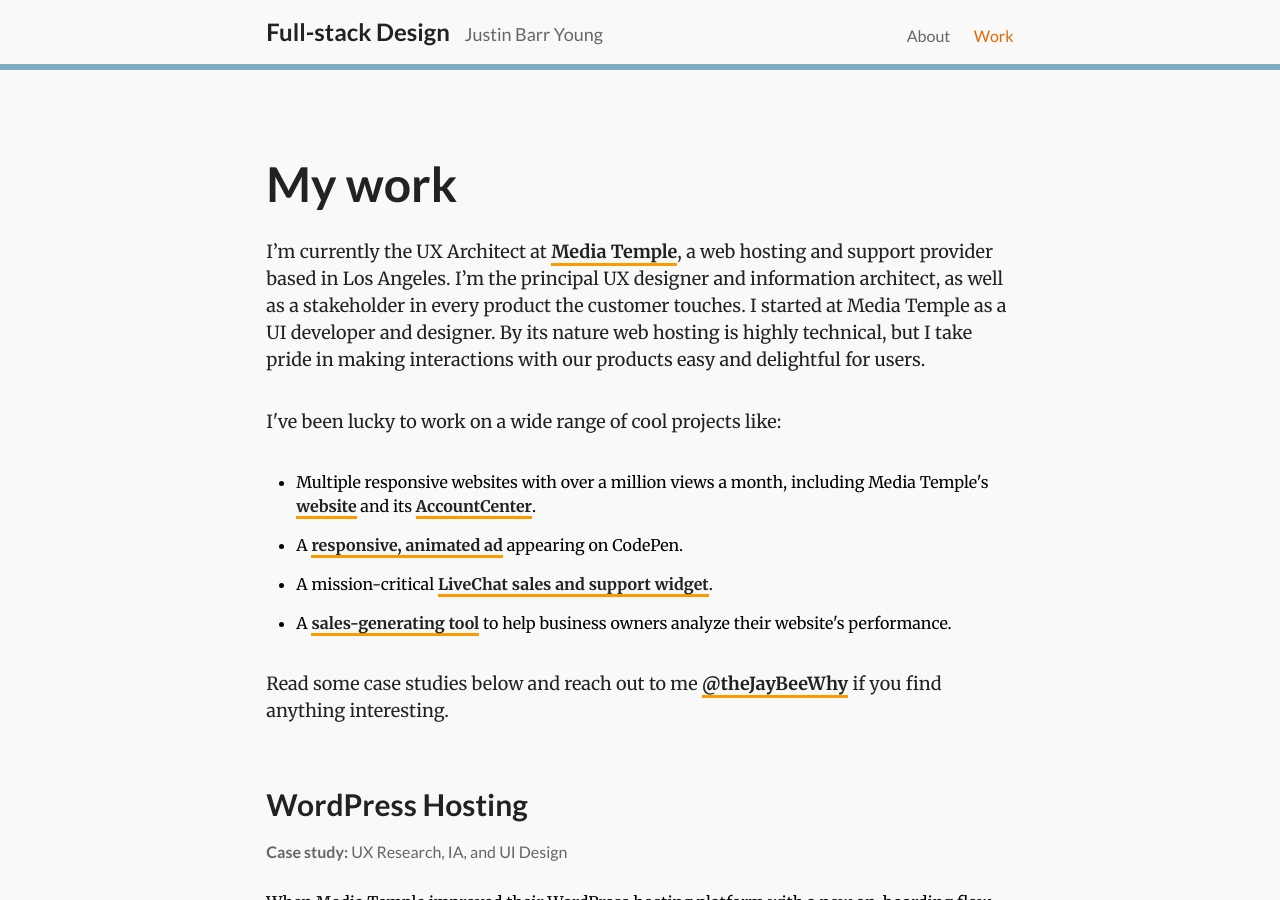
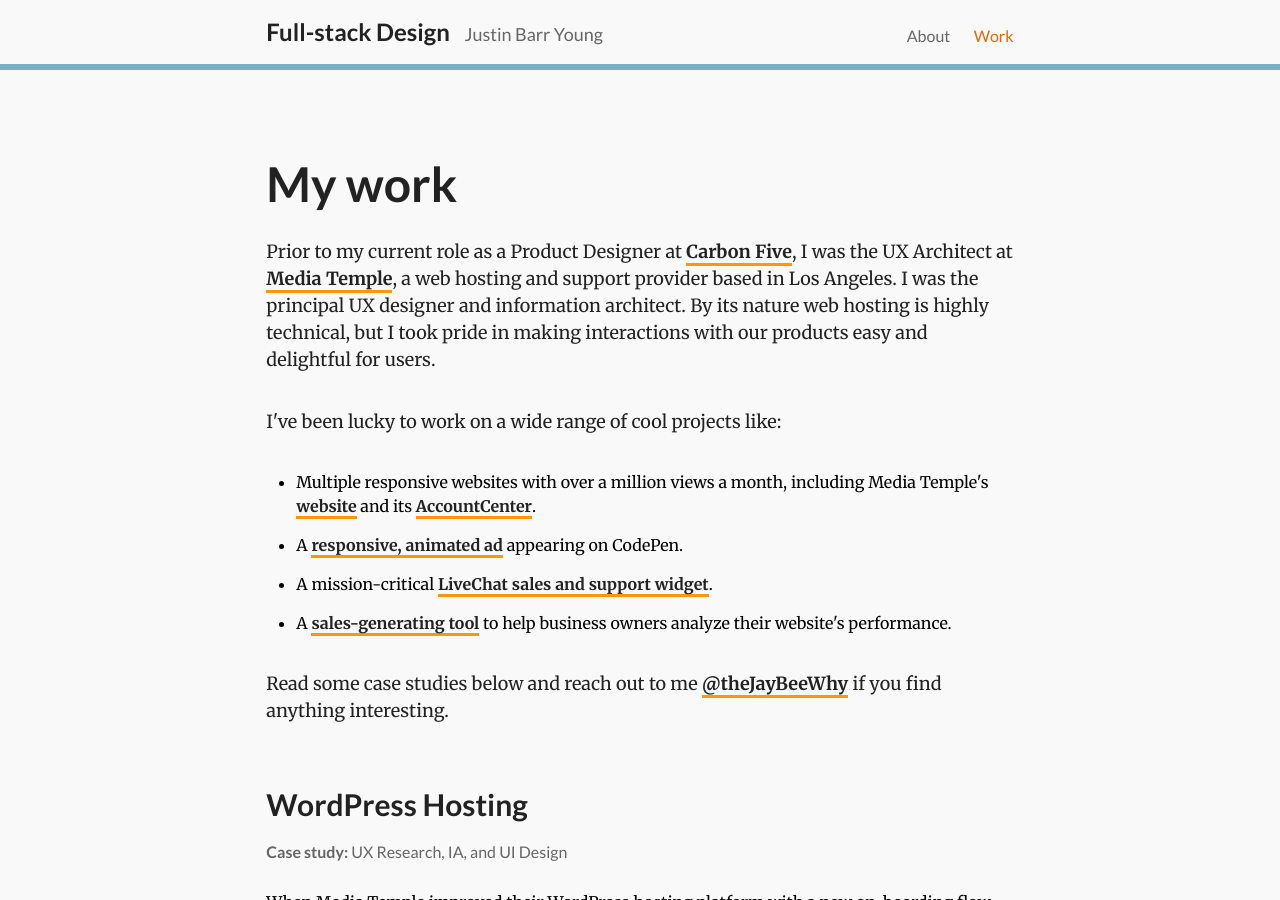
Before and after one commit to justinbyo/jbarr-v3, a Jekyll site: the page built from work/index.html, in a window 1280 px wide and 900 px high. Built offline with Jekyll 4.4.1, drawn with Linux system fonts in a browser that asks for light colours; nearby versions of some CDN libraries; some web fonts are replaced; Markdown is read by kramdown in place of the engine named in the settings.

Commit message:
Updated site with Carbon Five stuff

```diff
--- a/_includes/home.html
+++ b/_includes/home.html
@@ -113,7 +113,8 @@
 
 		<div class="grid-col  span12   intro--container">
 
-			<p>I'm currently the principal UX designer and information architect (and occasional front-end developer) at <a href="http://mediatemple.net" title="Media Temple">Media Temple</a>, a webhosting and support provider. I design and guide the creation of user experiences for all of Media Temple's products. On the side, I design and develop <a href="http://twowordsfor.com" title="Two Words For">Two Words For</a>, an online arts and literary magazine (and a constantly-changing work in progress).<br><br>I've been <a href="http://blog.invisionapp.com/inside-design-media-temple/" title="Inside Design at Media Temple">interviewed by InVision</a> and featured in Mention's <a href="http://blog.mention.com/a-field-guide-to-design-where-to-begin/" title="Mention blog">Field Guide To Design</a>. I also write for the Media Temple blog on <a href="http://mediatemple.net/blog/tips/building-an-animated-web-project-using-a-javascript-timeline/" title="JavaScript animation blog post">design and development</a> and <a href="http://mediatemple.net/blog/news/improving-your-ux-process-five-strategies-for-making-order-out-of-chaos/" title="Improving Your UX Process blog post">UX practices</a>.</p>
+			<p>
+				I'm currently a Product Designer at <a href="http://carbonfive.com" title="Carbon Five homepage">Carbon Five</a>, a software design and development shop that works with clients to build great products and effective teams. On the side, I design and develop <a href="http://twowordsfor.com" title="Two Words For">Two Words For</a>, an online arts and literary magazine (and a constantly-changing work in progress).<br><br>I've been <a href="http://blog.invisionapp.com/inside-design-media-temple/" title="Inside Design at Media Temple">interviewed by InVision</a> and featured in Mention's <a href="http://blog.mention.com/a-field-guide-to-design-where-to-begin/" title="Mention blog">Field Guide To Design</a>. I also write for the Media Temple blog on <a href="http://mediatemple.net/blog/tips/building-an-animated-web-project-using-a-javascript-timeline/" title="JavaScript animation blog post">design and development</a> and <a href="http://mediatemple.net/blog/news/improving-your-ux-process-five-strategies-for-making-order-out-of-chaos/" title="Improving Your UX Process blog post">UX practices</a>. In June 2015, I spoke on designing experiences for users of all skill levels at <a href="https://futureinsightslive.com/las-vegas-2015/" title="Future Insights Live homepage">Future Insights Live</a>.</p>
 
 
 		</div>
--- a/work/index.html
+++ b/work/index.html
@@ -12,7 +12,7 @@ title: UX, UI, and IA portfolio
 			<div class="grid-col  span12">
 				<h1>My work</h1>
 
-				<p>I’m currently the UX Architect at <a href="http://mediatemple.net/">Media Temple</a>, a web hosting and support provider based in Los Angeles. I’m the principal UX designer and information architect, as well as a stakeholder in every product the customer touches. I started at Media Temple as a UI developer and designer. By its nature web hosting is highly technical, but I take pride in making interactions with our products easy and delightful for users.</p>
+				<p>Prior to my current role as a Product Designer at <a href="http://carbonfive.com" title="Carbon Five homepage">Carbon Five</a>, I was the UX Architect at <a href="http://mediatemple.net/">Media Temple</a>, a web hosting and support provider based in Los Angeles. I was the principal UX designer and information architect. By its nature web hosting is highly technical, but I took pride in making interactions with our products easy and delightful for users.</p>
 				<p>I've been lucky to work on a wide range of cool projects like:
 
 					<ul>
```
Also changed, not shown: 2 other files.
